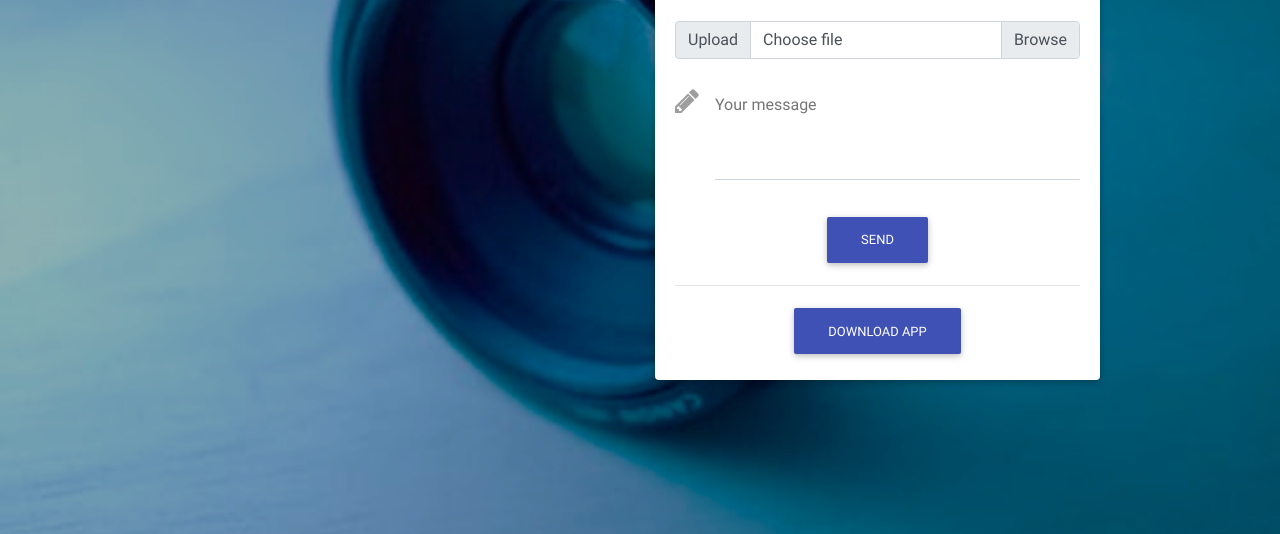
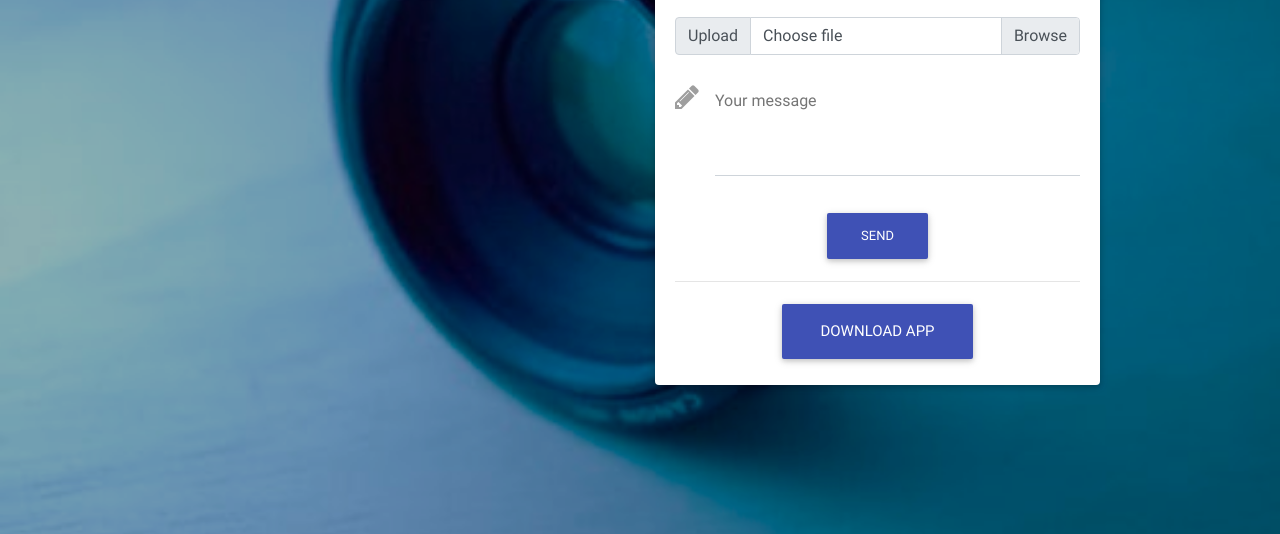
Before and after one commit to ini10000/I-Witness-2018, a plain HTML site: page index.html in a window 1280 px wide. Shown: the part 266-800 px from the top of the page. Drawn offline with Linux system fonts and the light colour scheme.

Commit message:
Updated Download

```diff
--- a/index.html
+++ b/index.html
@@ -81,6 +81,8 @@
 
             <hr class="hr-light">
 
+
+
           </div>
           <!--Grid column-->
 
@@ -130,8 +132,9 @@
                   </div>
 
                   <div class='text-center'>
-                    <button class="btn btn-indigo"><a href="https://snappy.appypie.com/index/app-download/app_id/6b69899790e2"></a>Download app</button>
-                  </div>
+                   <a target="_blank" href="https://snappy.appypie.com/index/app-download/app_id/6b69899790e2" class="btn btn-indigo btn-lg">Download App
+            </a>
+          </div>
                 </form>
 
                 </form>
```
